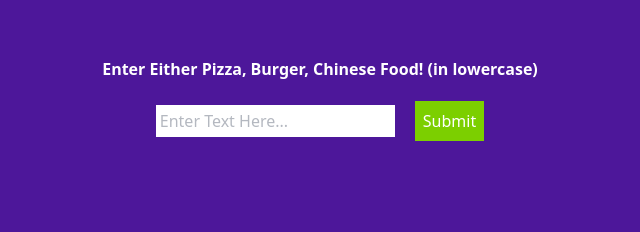
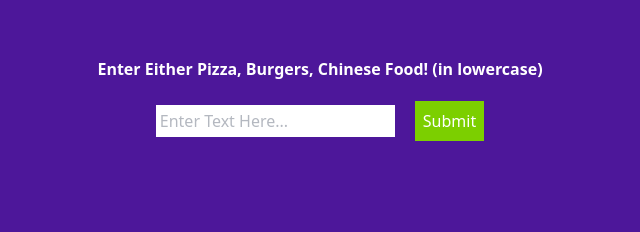
Before and after one commit to OtherIndigo12/Level-2---Challenge-1---Full-Stack-Website, a plain HTML site: page frontend/restaurant.html in a window 1280 px wide. Shown: the part 241-473 px from the top of the page, 320-960 px from the left. Drawn offline with nearby package versions, Linux system fonts and the light colour scheme.

Commit message:
updated stuff

```diff
--- a/frontend/restaurant.html
+++ b/frontend/restaurant.html
@@ -22,7 +22,7 @@
     <main>
         <section class="mt-5 flex flex-col justify-center items-center">
             <h1 class="text-center font-inter font-bold text-white mb-5 text-2xl">Restaurant Selector!</h1>
-            <h2 class="text-center text-white mt-10 font-bold font-inter">Enter Either Pizza, Burger, Chinese Food! (in lowercase)</h2>
+            <h2 class="text-center text-white mt-10 font-bold font-inter">Enter Either Pizza, Burgers, Chinese Food! (in lowercase)</h2>
             <form id="food-form" class="block mx-auto flex justify-center items-center mt-5 ">
                 <input id="food-input" type="text" placeholder="Enter Text Here..." class="bg-white text-gray-500 p-1 mr-5">
                 <button type="submit" class="text-white p-2 bg-lime-500">Submit</button>
```
